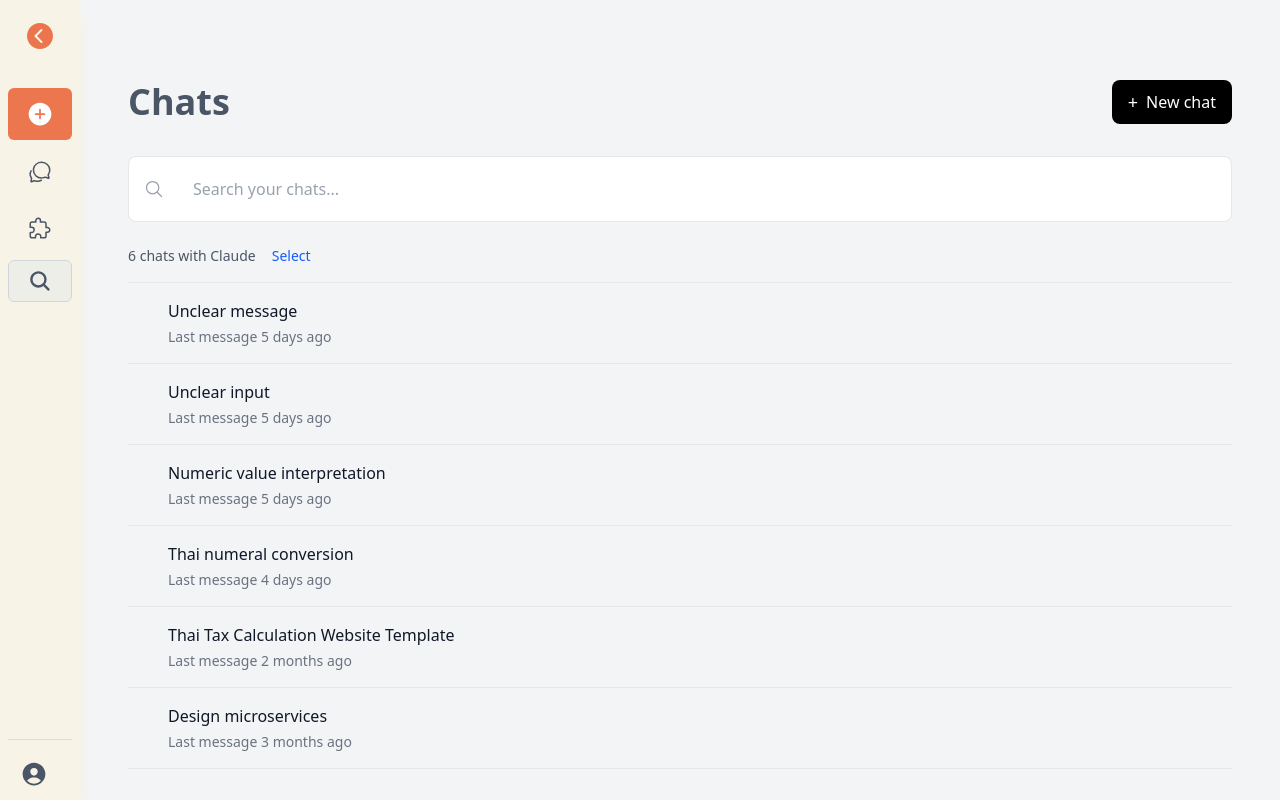
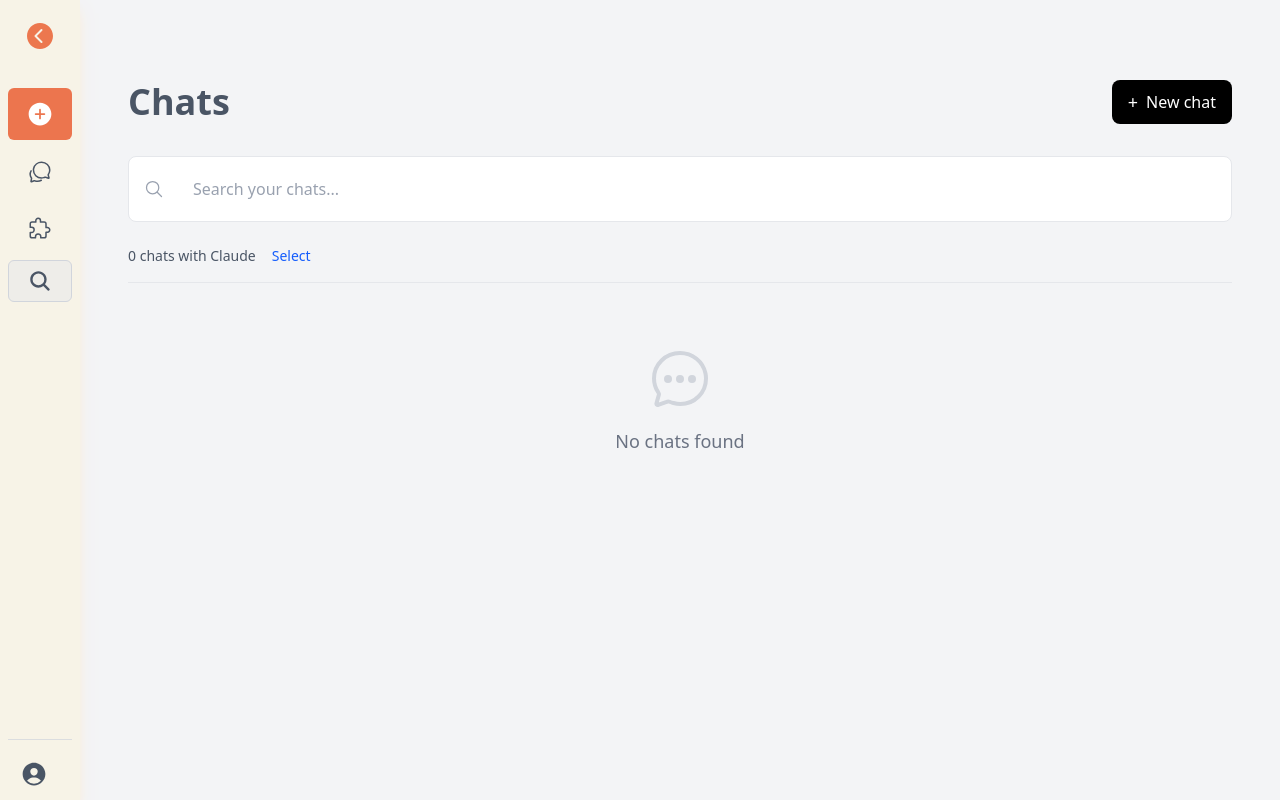
Before and after one commit to saffyzaza/Chat-, a Next.js app: page /history_chat in a window 1280 px wide. Built offline with nearby package versions, Linux system fonts and the light colour scheme.

Commit message:
เก็บประวัติแชท

```diff
--- a/app/components/chat/ChatInterface.tsx
+++ b/app/components/chat/ChatInterface.tsx
@@ -636,6 +636,43 @@ export const ChatInterface = () => {
     loadSession
   } = useChatHistory();
 
+  // โหลด session จาก URL parameter
+  useEffect(() => {
+    // ตรวจสอบว่ามี session ID ใน URL หรือไม่
+    const params = new URLSearchParams(window.location.search);
+    const sessionId = params.get('session');
+
+    if (sessionId) {
+      console.log('🔍 Loading session from URL:', sessionId);
+
+      // โหลดประวัติจาก session ID
+      const session = loadSession(sessionId);
+      if (session) {
+        console.log('✅ Session loaded:', session.title, 'Messages:', session.messages.length);
+
+        // แปลง ChatMessage[] เป็น Message[]
+        const loadedMessages: Message[] = session.messages
+          .filter(m => m.role !== 'system')
+          .map(m => ({
+            role: m.role,
+            content: m.content,
+            images: m.images,
+            charts: m.charts,
+            tables: m.tables,
+            codeBlocks: m.codeBlocks
+          }));
+
+        setMessages(loadedMessages);
+        console.log('📝 Set messages to state:', loadedMessages.length, 'messages');
+
+        // Clear URL parameter หลังโหลดเสร็จ (optional - เพื่อให้ URL สะอาด)
+        window.history.replaceState({}, '', '/');
+      } else {
+        console.error('❌ Session not found:', sessionId);
+      }
+    }
+  }, [loadSession]);
+
   const handleSendChat = async (prompt: string, imageUrls?: string[], files?: File[]) => {
     if (isLoading) return;
 
@@ -668,8 +705,11 @@ export const ChatInterface = () => {
 
     // สร้าง session ใหม่ถ้ายังไม่มี
     let sessionId = currentSessionId;
+    console.log('📌 Current session ID:', sessionId);
+
     if (!sessionId) {
       sessionId = createNewSession(prompt);
+      console.log('🆕 Created new session:', sessionId);
     }
 
     // บันทึก user message ลง localStorage (เพิ่ม timestamp)
@@ -677,6 +717,7 @@ export const ChatInterface = () => {
       ...userMessage,
       timestamp: new Date().toISOString()
     });
+    console.log('💾 Saved user message to session:', sessionId);
 
     // เพิ่ม System Prompt เข้าไปใน State ด้วย (เพื่อให้ ChatInputArea ไม่ต้องส่ง)
     const newMessages: Message[] = [
@@ -862,9 +903,19 @@ export const ChatInterface = () => {
     }
   };
 
+  // ฟังก์ชันเริ่มแชทใหม่
+  const handleNewChat = () => {
+    setMessages([]);
+    window.history.replaceState({}, '', '/');
+    console.log('Started new chat');
+  };
+
   return (
     // เปลี่ยน layout ให้เป็น Flex Column เต็มจอ
     <div className='h-screen bg-gray-100 flex flex-col'>
+
+      {/* Header พร้อมปุ่ม New Chat */}
+
 
       {/* ส่วนแสดงผลแชท หรือ หน้าจอ Welcome */}
       <div className='flex-1 flex flex-col items-center w-full overflow-y-auto pt-8'>
--- a/app/history_chat/page.tsx
+++ b/app/history_chat/page.tsx
@@ -30,62 +30,8 @@ export default function HistoryChatPage() {
     loadSessions();
   }, [loadSessions]);
 
-  // ตัวอย่างข้อมูล (สำรอง - ถ้าไม่มีข้อมูลจริง)
-  const [chatHistory] = useState([
-    {
-      id: '1',
-      title: 'Unclear message',
-      preview: '',
-      date: '2025-11-12T10:30:00',
-      messageCount: 15
-    },
-    {
-      id: '2',
-      title: 'Unclear input',
-      preview: '',
-      date: '2025-11-12T14:20:00',
-      messageCount: 23
-    },
-    {
-      id: '3',
-      title: 'Numeric value interpretation',
-      preview: '',
-      date: '2025-11-12T09:15:00',
-      messageCount: 18
-    },
-    {
-      id: '4',
-      title: 'Thai numeral conversion',
-      preview: '',
-      date: '2025-11-12T16:45:00',
-      messageCount: 12
-    },
-    {
-      id: '5',
-      title: 'Thai Tax Calculation Website Template',
-      preview: '',
-      date: '2025-09-16T11:00:00',
-      messageCount: 30
-    },
-    {
-      id: '6',
-      title: 'Design microservices',
-      preview: '',
-      date: '2025-08-16T11:00:00',
-      messageCount: 30
-    }
-  ]);
-
-  // ใช้ข้อมูลจาก localStorage แทน mock data
-  const displaySessions = sessions.length > 0 ? sessions : chatHistory.map(ch => ({
-    id: ch.id,
-    title: ch.title,
-    preview: ch.preview,
-    createdAt: ch.date,
-    updatedAt: ch.date,
-    messageCount: ch.messageCount,
-    messages: []
-  }));
+  // ใช้ข้อมูลจาก localStorage เท่านั้น
+  const displaySessions = sessions;
 
   // กรองข้อมูลตามการค้นหา
   const filteredHistory = displaySessions.filter(chat => {
```
Also changed, not shown: 1 other file (tests, documents, lock files or other folders).
